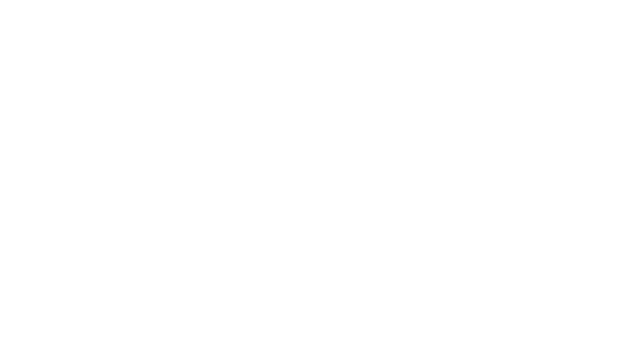
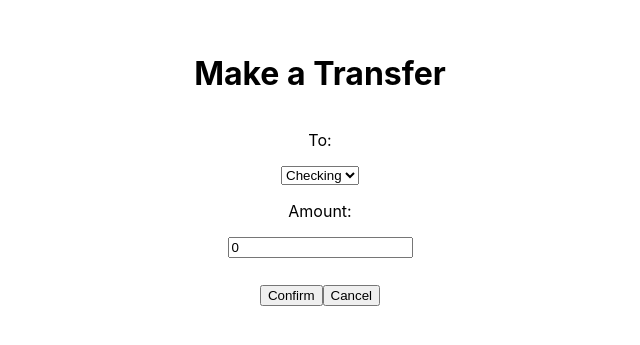
Before and after one commit to naomipate/summer-intern-hackathon, a React (Create React App) app in the folder Frontend/summer-intern-hackathon-frontend/: page /transfer in a window 1280 px wide. Before the commit this address had no page. Shown: the part 231-576 px from the top of the page, without its empty margins (320-960 px from the left). Built offline with nearby package versions, Linux system fonts and the light colour scheme.

Commit message:
merge transfer page

```diff
--- a/Frontend/summer-intern-hackathon-frontend/src/App.js
+++ b/Frontend/summer-intern-hackathon-frontend/src/App.js
@@ -3,6 +3,7 @@ import './App.css';
 import DepositPage from './depositPage';
 import Homepage from './Homepage';
 import WithdrawPage from './withdrawPage';
+import TransferPage from './TransferPage';
 import { BrowserRouter as Router, Routes, Route } from 'react-router-dom';
 
 function App() {
@@ -14,22 +15,9 @@ function App() {
           <Route path="/"element={<Homepage />} />
           <Route path="/deposit" element={<DepositPage />} />
           <Route path="/withdraw" element={<WithdrawPage />} />
+          <Route path="/transfer" element={<TransferPage />} />
         </Routes>
       </Router>
-      {/* <header className="App-header">
-        <img src={logo} className="App-logo" alt="logo" />
-        <p>
-          Edit <code>src/App.js</code> and save to reload.
-        </p>
-        <a
-          className="App-link"
-          href="https://reactjs.org"
-          target="_blank"
-          rel="noopener noreferrer"
-        >
-          Learn React
-        </a>
-      </header> */}
     </div>
   );
 }
--- a/Frontend/summer-intern-hackathon-frontend/src/Homepage.js
+++ b/Frontend/summer-intern-hackathon-frontend/src/Homepage.js
@@ -31,6 +31,8 @@ function Homepage() {
     }
 
     const handleTransfer = () => {
+        navigate('/transfer', { state: { accountType: selectedAccount} });
+
         //navigation
     }
 
--- a/Frontend/summer-intern-hackathon-frontend/src/TransferPage.js
+++ b/Frontend/summer-intern-hackathon-frontend/src/TransferPage.js
@@ -1,9 +1,11 @@
 import { useState } from 'react';
 import './TransferPage.css';
+import {useNavigate, useLocation } from 'react-router-dom';
 
 function TransferPage() {
     const [account, setAccount] = useState('Checking');
     const [amount, setAmount] = useState(0);
+    const navigate = useNavigate();
 
     const handleAccountChange = (e) => {
         setAccount(e.target.value);
@@ -18,7 +20,12 @@ function TransferPage() {
     };
 
 
-    const handleDeposit = () => {
+    const handleTransfer = () => {
+        // Function to update balance
+        // if (updateBalance) {
+        //     updateBalance(+amount);
+        // }
+        navigate('/');
 
     };
 
@@ -46,8 +53,8 @@ function TransferPage() {
                 />
             </div>
             <div>
-                <button onClick={handleDeposit}>Confirm</button>
-                <button onClick={handleCancel}>Cancel</button>
+            <button onClick={handleTransfer}>Confirm</button>
+                <button onClick={() =>navigate('/')}>Cancel</button>
             </div>
         </div>
     );
```
